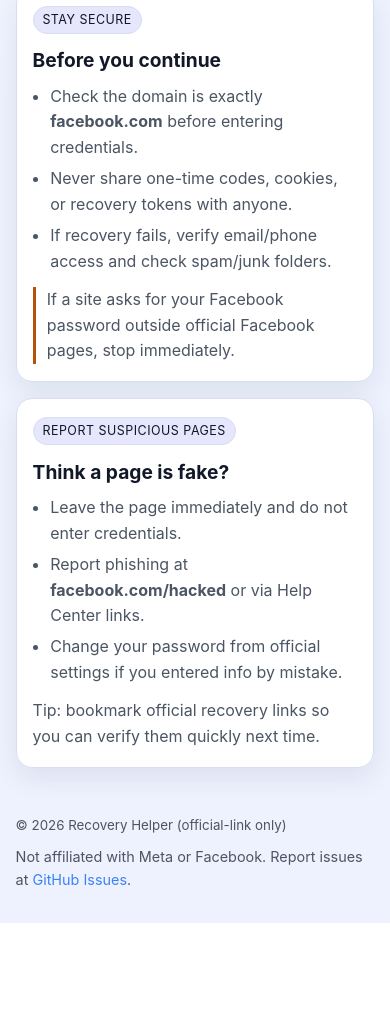
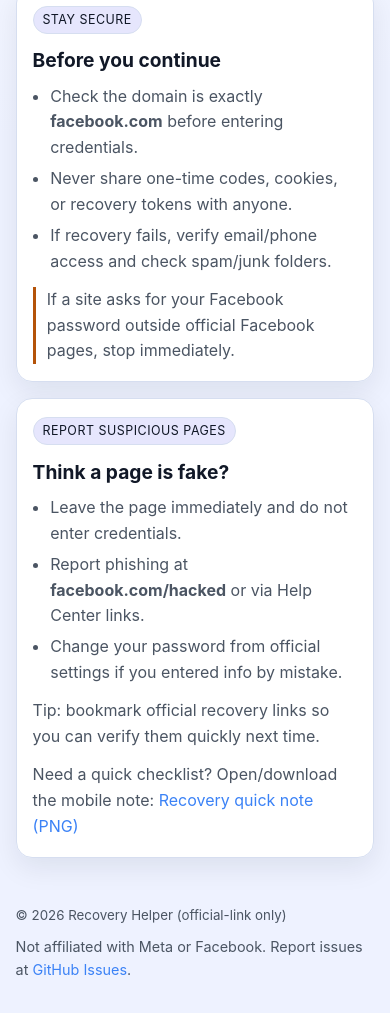
Before and after one commit to Tendy24/facebook-recovery-helper, a plain HTML site: page index.html in a window 390 px wide. Shown: the part 598-1611 px from the top of the page. Before the commit the page ends 1521 px from the top, so only its background shows below. Drawn offline with Linux system fonts and the light colour scheme.

Commit message:
ux: add quick-note link and mobile-compatible PNG

```diff
--- a/index.html
+++ b/index.html
@@ -75,6 +75,11 @@
                 <li>Change your password from official settings if you entered info by mistake.</li>
             </ul>
             <p class="tip">Tip: bookmark official recovery links so you can verify them quickly next time.</p>
+            <p class="tip">
+                Need a quick checklist? Open/download the mobile note:
+                <a href="assets/facebook-recovery-note-compat.png" target="_blank" rel="noopener noreferrer">Recovery
+                    quick note (PNG)</a>
+            </p>
         </section>
     </main>
 
```
Also changed, not shown: assets/facebook-recovery-note-compat.png (added).
